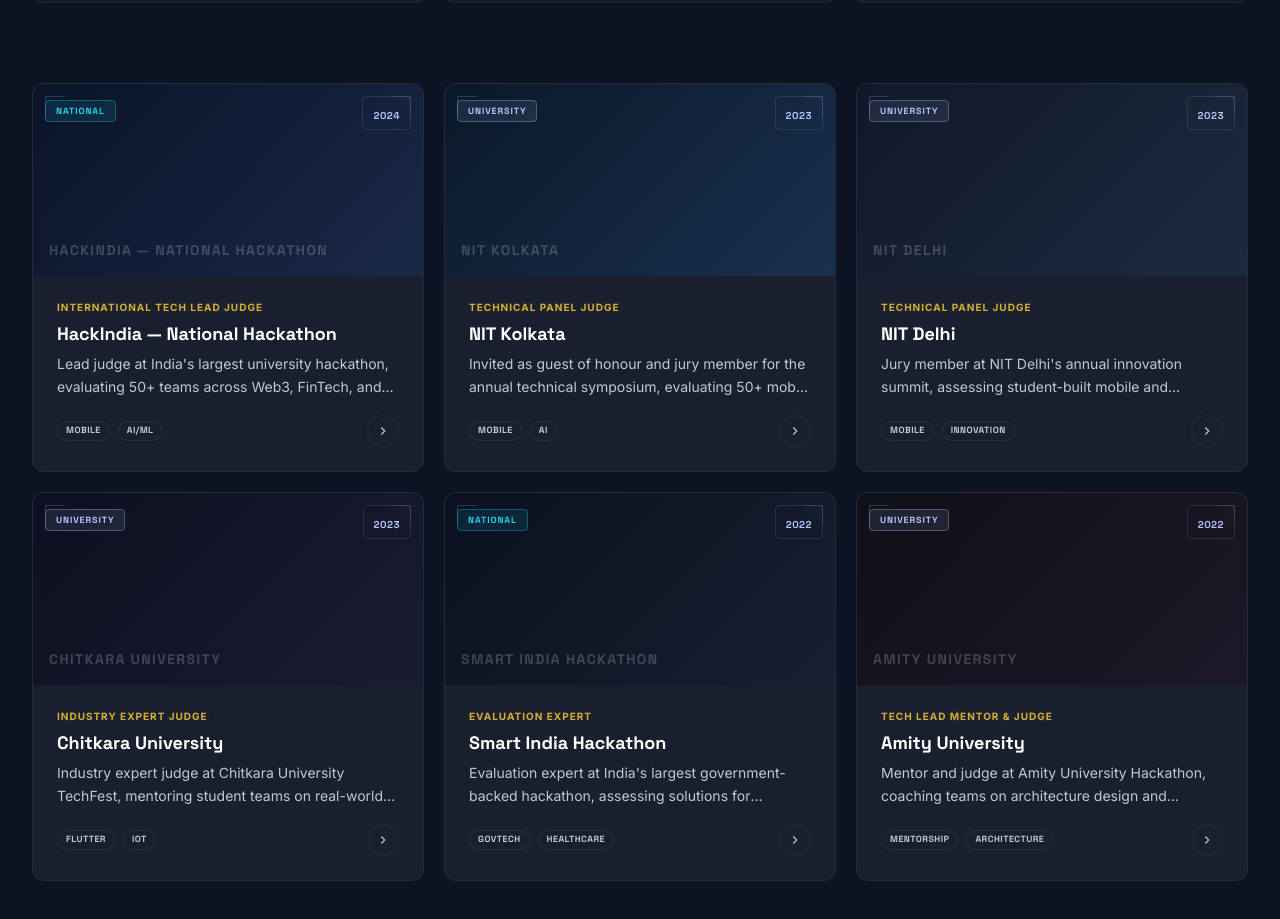
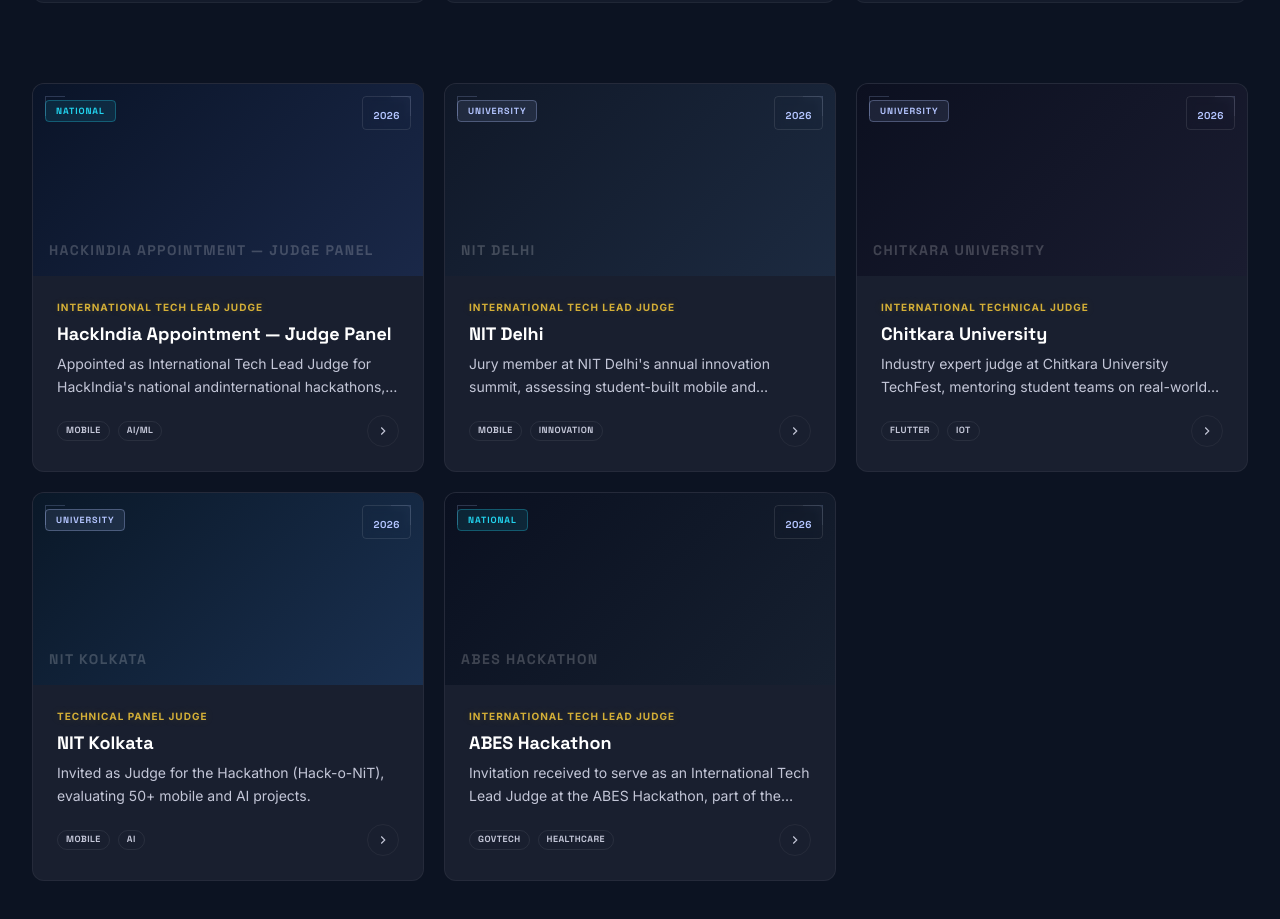
Before and after one commit to thecoderbharat/bharatdixit, a Next.js app: page / in a window 1280 px wide. Shown: the part 2237-3156 px from the top of the page. Built offline with nearby package versions, Linux system fonts and the light colour scheme.

Commit message:
judges section updated

```diff
--- a/components/home/JudgingSection.tsx
+++ b/components/home/JudgingSection.tsx
@@ -53,7 +53,7 @@
             {[
               { value: `${judgingEvents.length}+`, label: 'Events Judged' },
               { value: '500+', label: 'Projects Evaluated' },
-              { value: '12+', label: 'Institutions' },
+              { value: '70+', label: 'Institutions' },
             ].map(stat => (
               <div key={stat.label}
                 className="bg-surface-container-low border border-white/5 rounded-2xl px-6 py-5 text-center">
--- a/data/portfolio.ts
+++ b/data/portfolio.ts
@@ -57,33 +57,21 @@
 export const judgingEvents: JudgingEvent[] = [
   {
     id: 'hackindia',
-    institution: 'HackIndia — National Hackathon',
+    institution: 'HackIndia Appointment — Judge Panel',
     role: 'International Tech Lead Judge',
-    year: '2024',
+    year: '2026',
     type: 'national',
-    shortDesc: "Lead judge at India's largest university hackathon, evaluating 50+ teams across Web3, FinTech, and Mobile sectors.",
-    fullDesc: "Served as International Tech Lead Judge at HackIndia's national finals — India's largest university hackathon. Collaborated on the judging panel with representatives from Google, Microsoft, and NASSCOM, evaluating over 50 finalist teams against industry-grade engineering standards, scalability, and business viability. Also conducted a live mentorship session for shortlisted teams on enterprise mobile architecture.",
+    shortDesc: "Appointed as International Tech Lead Judge for HackIndia's national andinternational hackathons, evaluating 50+ finalist teams on engineering excellence and scalability.",
+    fullDesc: "Appointed as an International Tech Lead Judge for HackIndia's prestigious national and international hackathons. Evaluated over 500+ teams across multiple engineering disciplines, including mobile development, AI/ML, Web3, and FinTech. Provided in-depth feedback on code quality, architectural decisions, and scalability potential. Engaged with finalists in a post-judging mentorship session focused on career pathways in technology leadership and enterprise architecture.",
     tags: ['Mobile', 'AI/ML', 'Web3', 'FinTech'],
     imagePath: null,
     placeholderGradient: '#0a1428,#1a2848',
   },
   {
-    id: 'nit-kolkata',
-    institution: 'NIT Kolkata',
-    role: 'Technical Panel Judge',
-    year: '2023',
-    type: 'university',
-    shortDesc: 'Invited as guest of honour and jury member for the annual technical symposium, evaluating 50+ mobile and AI projects.',
-    fullDesc: "Invited as a guest of honour and technical jury member for NIT Kolkata's Annual Technology Symposium. Evaluated over 50+ innovative mobile applications and AI-driven prototypes across three engineering specialisations — Mobile Development, AI/ML, and Cloud Systems. Provided strategic feedback on clean architecture, scalability patterns, and entrepreneurial viability to final-year engineering students.",
-    tags: ['Mobile', 'AI', 'Cloud', 'Architecture'],
-    imagePath: null,
-    placeholderGradient: '#0a1828,#1a3050',
-  },
-  {
     id: 'nit-delhi',
     institution: 'NIT Delhi',
-    role: 'Technical Panel Judge',
-    year: '2023',
+    role: 'International Tech Lead Judge',
+    year: '2026',
     type: 'university',
     shortDesc: "Jury member at NIT Delhi's annual innovation summit, assessing student-built mobile and enterprise solutions.",
     fullDesc: "Invited as a technical panel judge at NIT Delhi's Innovation Summit. Assessed student-built mobile applications and enterprise solutions, focusing on code quality, user experience design, and production readiness. Conducted a post-judging Q&A session on industry pathways in mobile architecture for final-year students.",
@@ -94,8 +82,8 @@
   {
     id: 'chitkara',
     institution: 'Chitkara University',
-    role: 'Industry Expert Judge',
-    year: '2023',
+    role: 'International Technical Judge',
+    year: '2026',
     type: 'university',
     shortDesc: 'Industry expert judge at Chitkara University TechFest, mentoring student teams on real-world architectural challenges.',
     fullDesc: "Served as an industry expert judge at Chitkara University's annual TechFest. Evaluated 30+ student projects across mobile app development, IoT integration, and AI-powered solutions. Provided hands-on mentorship to winning teams, guiding them on transitioning academic projects into production-ready products. Delivered a keynote on clean architecture principles for modern mobile development.",
@@ -104,29 +92,41 @@
     placeholderGradient: '#0c1020,#1a1c30',
   },
   {
+    id: 'nit-kolkata',
+    institution: 'NIT Kolkata',
+    role: 'Technical Panel Judge',
+    year: '2026',
+    type: 'university',
+    shortDesc: 'Invited as Judge for the Hackathon (Hack-o-NiT), evaluating 50+ mobile and AI projects.',
+    fullDesc: "Invited as a Judge for the Hackathon (Hack-o-NiT) for NIT Kolkata's Annual Technology Symposium. Evaluated over 50+ innovative mobile applications and AI-driven prototypes across three engineering specialisations — Mobile Development, AI/ML, and Cloud Systems. Provided strategic feedback on clean architecture, scalability patterns, and entrepreneurial viability to final-year engineering students.",
+    tags: ['Mobile', 'AI', 'Cloud', 'Architecture'],
+    imagePath: null,
+    placeholderGradient: '#0a1828,#1a3050',
+  },
+  {
     id: 'smart-india',
-    institution: 'Smart India Hackathon',
-    role: 'Evaluation Expert',
-    year: '2022',
+    institution: 'ABES Hackathon',
+    role: 'International tech lead judge',
+    year: '2026',
     type: 'national',
-    shortDesc: "Evaluation expert at India's largest government-backed hackathon, assessing solutions for national-scale challenges.",
-    fullDesc: "Participated as an Evaluation Expert at Smart India Hackathon — India's largest government-backed student hackathon organised by the Ministry of Education. Assessed solutions addressing national-scale challenges in healthcare digitisation, agricultural technology, and urban mobility. Evaluated teams on technical feasibility, scalability architecture, and potential for government adoption.",
+    shortDesc: "Invitation received to serve as an International Tech Lead Judge at the ABES Hackathon, part of the HackIndia Hackathon series. This prestigious event attracts top student talent from across the country, competing on solutions for national challenges in healthcare, agriculture, and urban development.",
+    fullDesc: "Received an invitation to serve as an International Tech Lead Judge at the ABES Hackathon, a key event in the HackIndia Hackathon series. This prestigious competition draws top student talent from across India, challenging them to develop innovative solutions for national issues in healthcare, agriculture, and urban development. As a judge, I will evaluate projects based on technical innovation, scalability, and real-world impact, while also providing mentorship to finalists on enterprise architecture and product strategy.",
     tags: ['GovTech', 'Healthcare', 'AgriTech', 'Scale'],
     imagePath: null,
     placeholderGradient: '#0a1020,#162030',
   },
-  {
-    id: 'amity',
-    institution: 'Amity University',
-    role: 'Tech Lead Mentor & Judge',
-    year: '2022',
-    type: 'university',
-    shortDesc: 'Mentor and judge at Amity University Hackathon, coaching teams on architecture design and production readiness.',
-    fullDesc: "Served as Tech Lead Mentor and Judge at the Amity University Hackathon. Worked directly with competing teams throughout the event as a mentor, then assessed final presentations as part of the judging panel. Focused on evaluating technical depth, architecture decisions, and the teams' ability to articulate their solutions to non-technical stakeholders — a critical enterprise skill.",
-    tags: ['Mentorship', 'Architecture', 'Enterprise'],
-    imagePath: null,
-    placeholderGradient: '#101018,#1c1828',
-  },
+  // {
+  //   id: 'amity',
+  //   institution: 'Amity University',
+  //   role: 'Tech Lead Mentor & Judge',
+  //   year: '2022',
+  //   type: 'university',
+  //   shortDesc: 'Mentor and judge at Amity University Hackathon, coaching teams on architecture design and production readiness.',
+  //   fullDesc: "Served as Tech Lead Mentor and Judge at the Amity University Hackathon. Worked directly with competing teams throughout the event as a mentor, then assessed final presentations as part of the judging panel. Focused on evaluating technical depth, architecture decisions, and the teams' ability to articulate their solutions to non-technical stakeholders — a critical enterprise skill.",
+  //   tags: ['Mentorship', 'Architecture', 'Enterprise'],
+  //   imagePath: null,
+  //   placeholderGradient: '#101018,#1c1828',
+  // },
 ]
 
 // ── Module Sections (non-judging) ─────────────────────────────────
```
